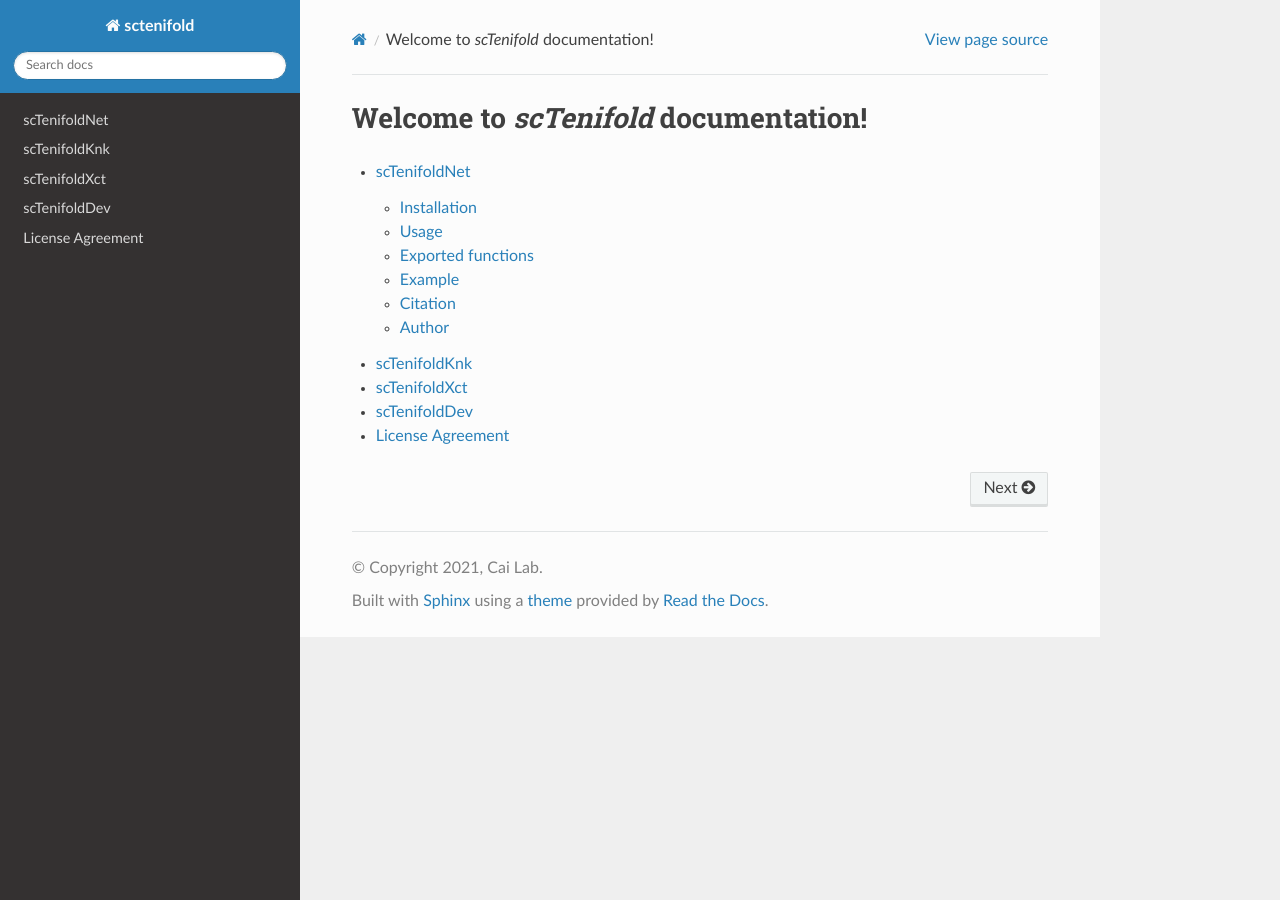
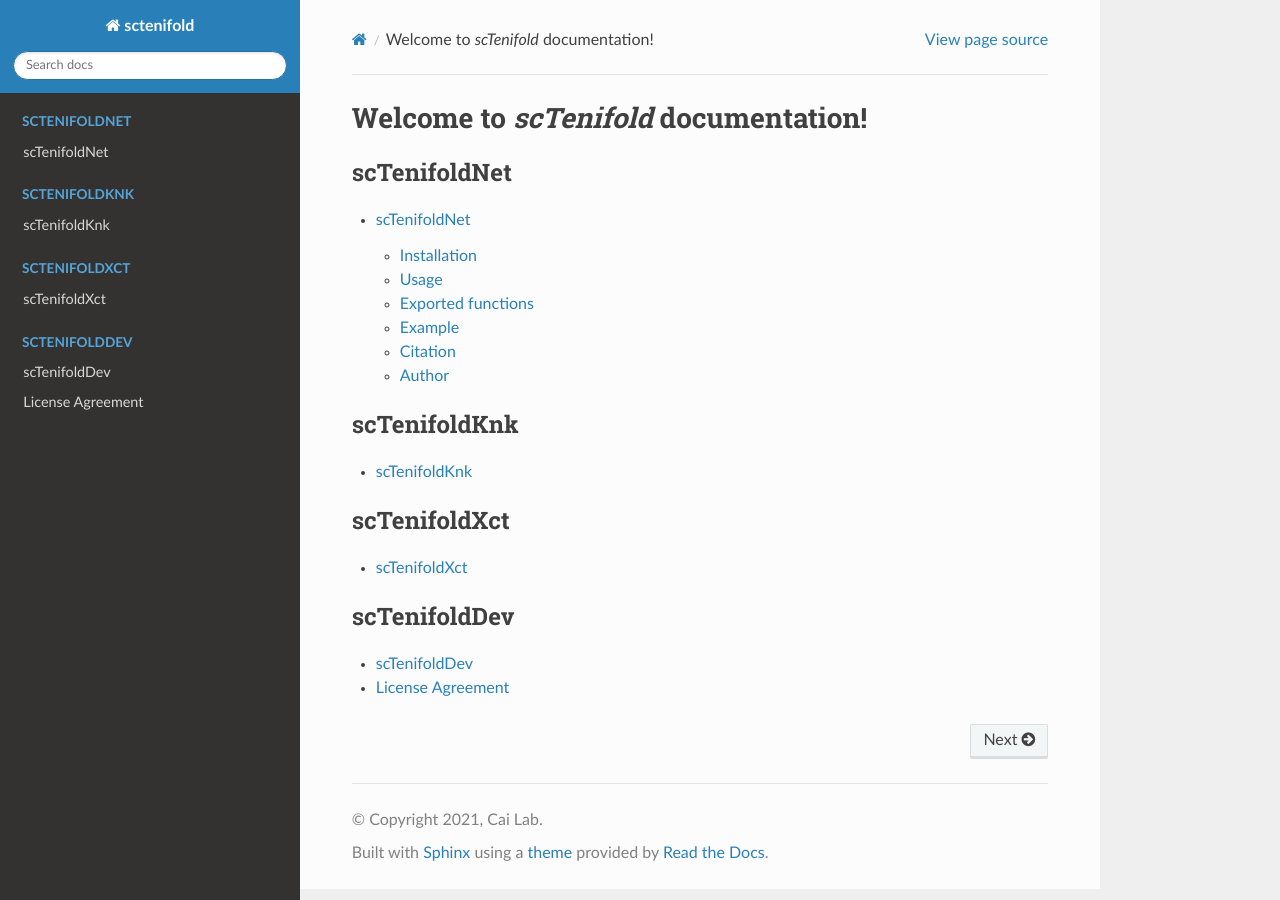
Before and after one commit to scTenifold/scTenifold.github.io, a Sphinx documentation site: the page built from docs/index.rst, in a window 1280 px wide. Built offline with Sphinx 7.4.7 and the Read the Docs theme 2.0.0, drawn with Linux system fonts in a browser that asks for light colours.

Commit message:
Update index.rst

```diff
--- a/docs/index.rst
+++ b/docs/index.rst
@@ -9,9 +9,26 @@ Welcome to `scTenifold` documentation!
 
 .. toctree::
    :maxdepth: 2
+   :caption: scTenifoldNet
 
    sctenifoldnet
+
+.. toctree::
+   :maxdepth: 2
+   :caption: scTenifoldKnk
+
    sctenifoldknk
+
+.. toctree::
+   :maxdepth: 2
+   :caption: scTenifoldXct
+
    sctenifoldxct
+
+.. toctree::
+   :maxdepth: 2
+   :caption: scTenifoldDev
+
    sctenifolddev
+
    license
```
